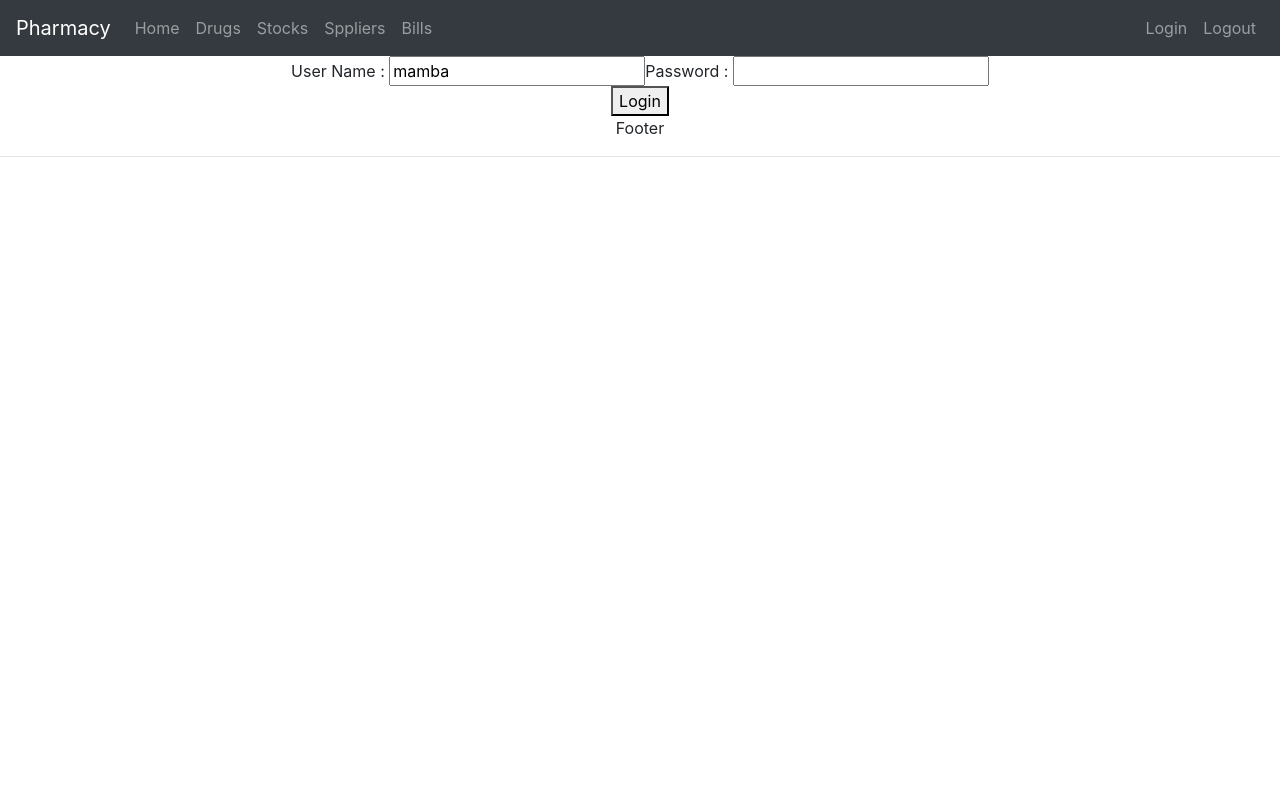
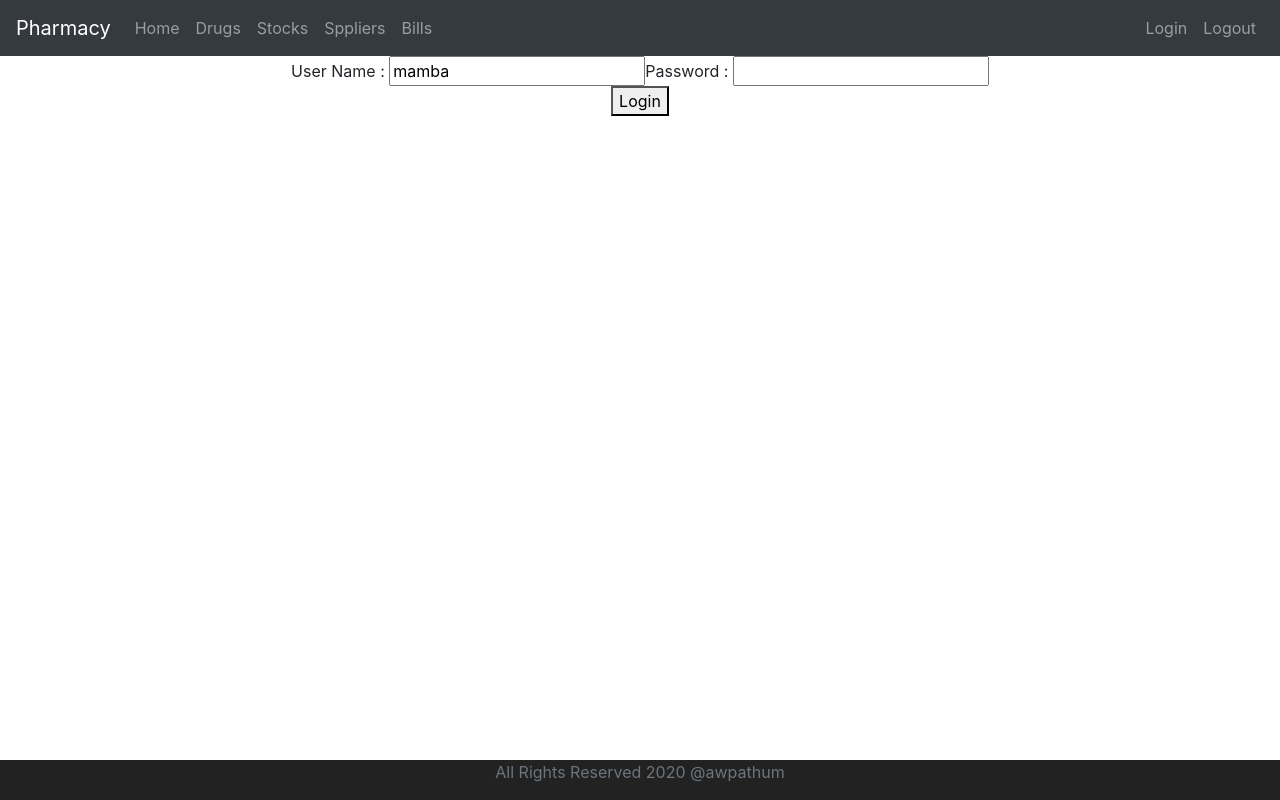
Before and after one commit to awpathum/ePharmacy, a React (Create React App) app in the folder front-end-pharmacy/: page / in a window 1280 px wide. Built offline with nearby package versions, Linux system fonts and the light colour scheme.

Commit message:
footer done

```diff
--- a/front-end-pharmacy/src/App.css
+++ b/front-end-pharmacy/src/App.css
@@ -1,3 +1,11 @@
+.footer{
+  position:absolute;
+  bottom: 0;
+  width: 100%;
+  height: 40px;
+  background-color: #222222;
+}
+
 .App {
   text-align: center;
 }
--- a/front-end-pharmacy/src/components/PharmacyApp.jsx
+++ b/front-end-pharmacy/src/components/PharmacyApp.jsx
@@ -15,6 +15,7 @@
                             <Route path="/authenticate" component={LoginComponent}></Route>
                             <Route path="/home/checkStock" component={ListDrugsComponent}></Route>
                             <Route path="/home" exact component={WelcomeComponent}></Route>
+                            <Route path="/logout" component={LogoutComponent}></Route>
                             <Route path="" component={ErrorComponent}></Route>
                         </Switch>
                         <FooterComponent></FooterComponent>
@@ -105,9 +106,20 @@
 class FooterComponent extends Component {
     render() {
         return (
+            <footer className="footer">
+                <span className="text-muted">All Rights Reserved 2020 @awpathum</span>
+
+            </footer>
+        )
+    }
+}
+
+class LogoutComponent extends Component{
+    render(){
+        return(
             <div>
-                Footer
-                <hr></hr>
+                <h1>You are Logged Out</h1>
+                <div className="container">Have a Nice Day</div>
             </div>
         )
     }
```
